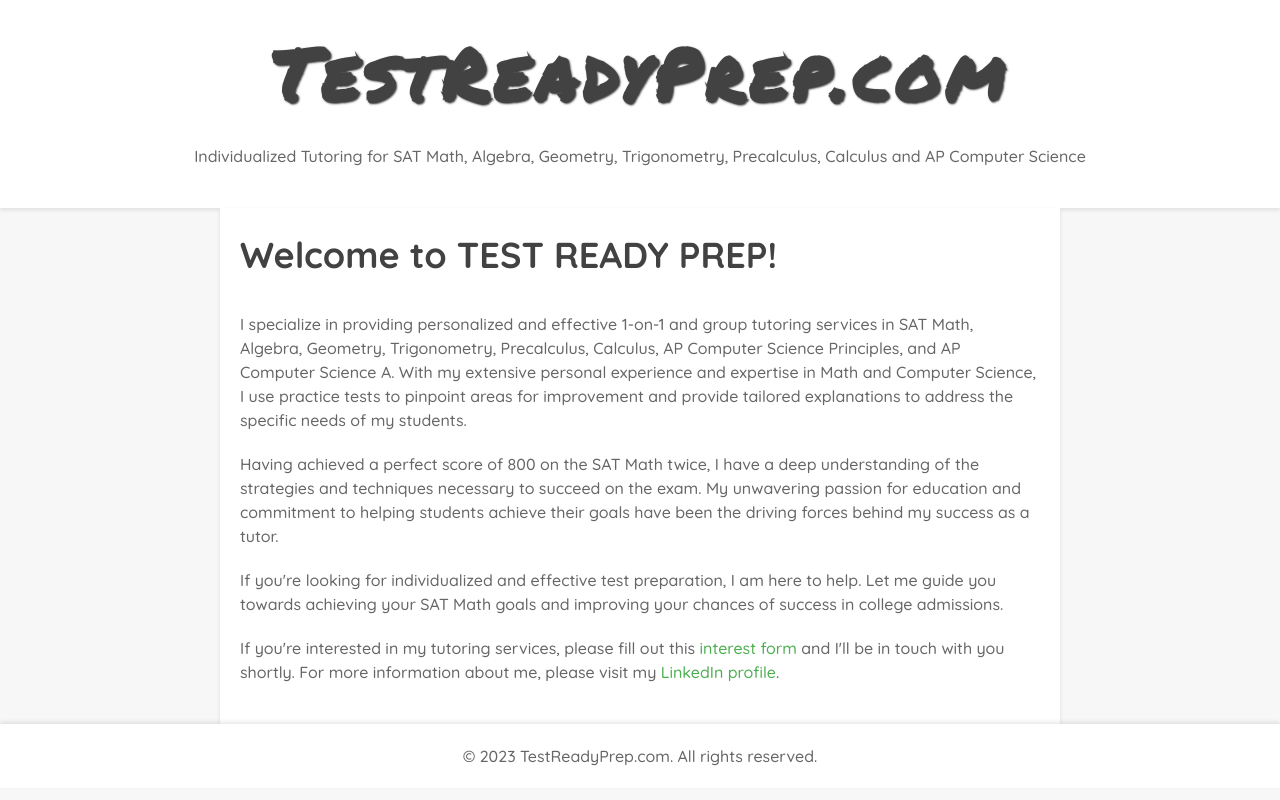
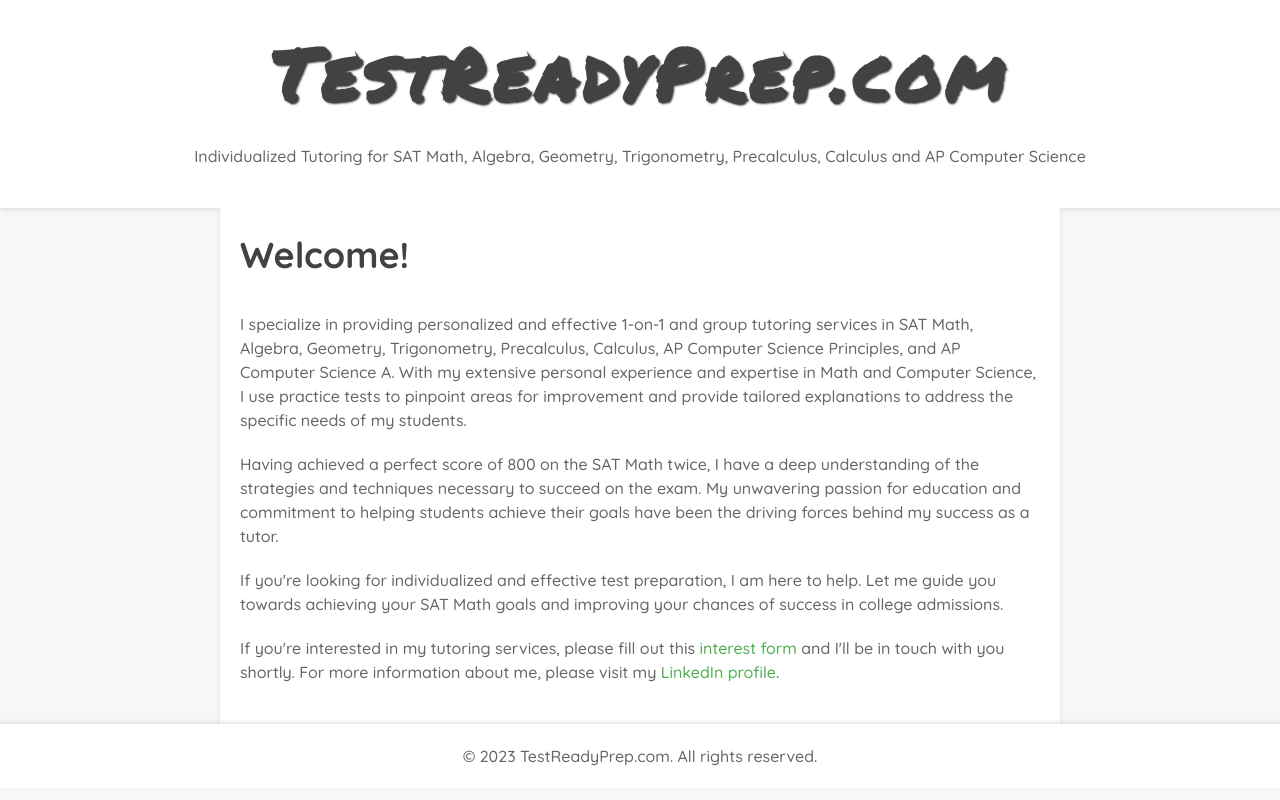
Before and after one commit to lilia26/lilia.github.io, a plain HTML site: page index.html in a window 1280 px wide. Drawn offline with Linux system fonts and the light colour scheme.

Commit message:
Update index.html

```diff
--- a/index.html
+++ b/index.html
@@ -13,7 +13,7 @@
 		<p>Individualized Tutoring for SAT Math, Algebra, Geometry, Trigonometry, Precalculus, Calculus and AP Computer Science</p>
 	</header>
 	<div class="main">
-		<h2>Welcome to TEST READY PREP!</h2>
+		<h2>Welcome!</h2>
 		<p>I specialize in providing personalized and effective 1-on-1 and group tutoring services in SAT Math, Algebra, Geometry, Trigonometry, Precalculus, Calculus, AP Computer Science Principles, and AP Computer Science A. With my extensive personal experience and expertise in Math and Computer Science, I use practice tests to pinpoint areas for improvement and provide tailored explanations to address the specific needs of my students.</p>
 		<p>Having achieved a perfect score of 800 on the SAT Math twice, I have a deep understanding of the strategies and techniques necessary to succeed on the exam. My unwavering passion for education and commitment to helping students achieve their goals have been the driving forces behind my success as a tutor.</p>
 		<p>If you're looking for individualized and effective test preparation, I am here to help. Let me guide you towards achieving your SAT Math goals and improving your chances of success in college admissions.</p>
```
